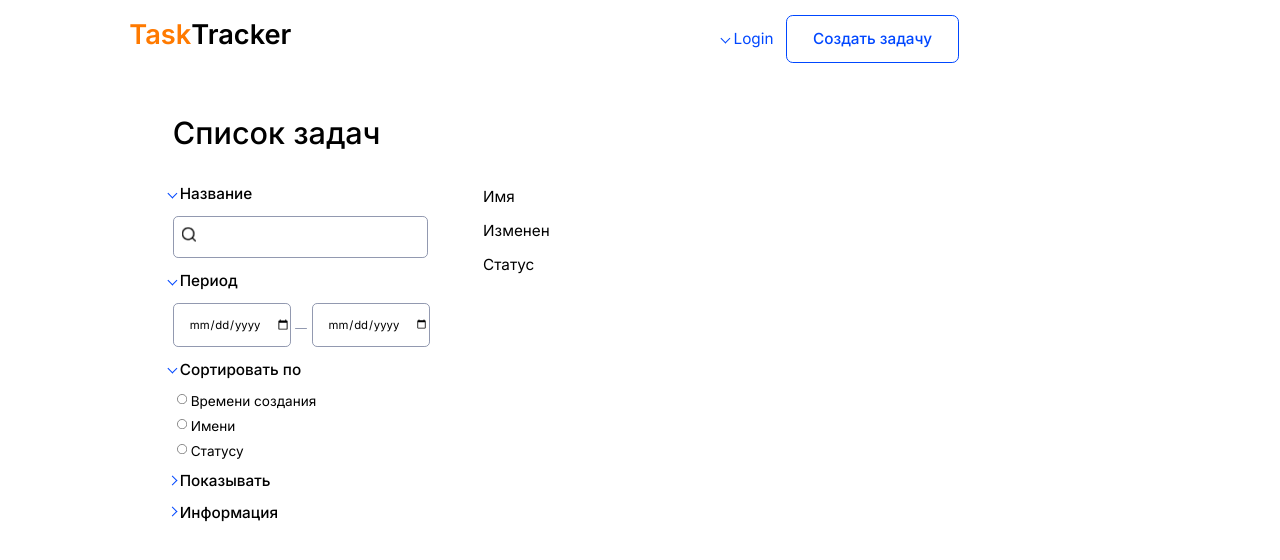
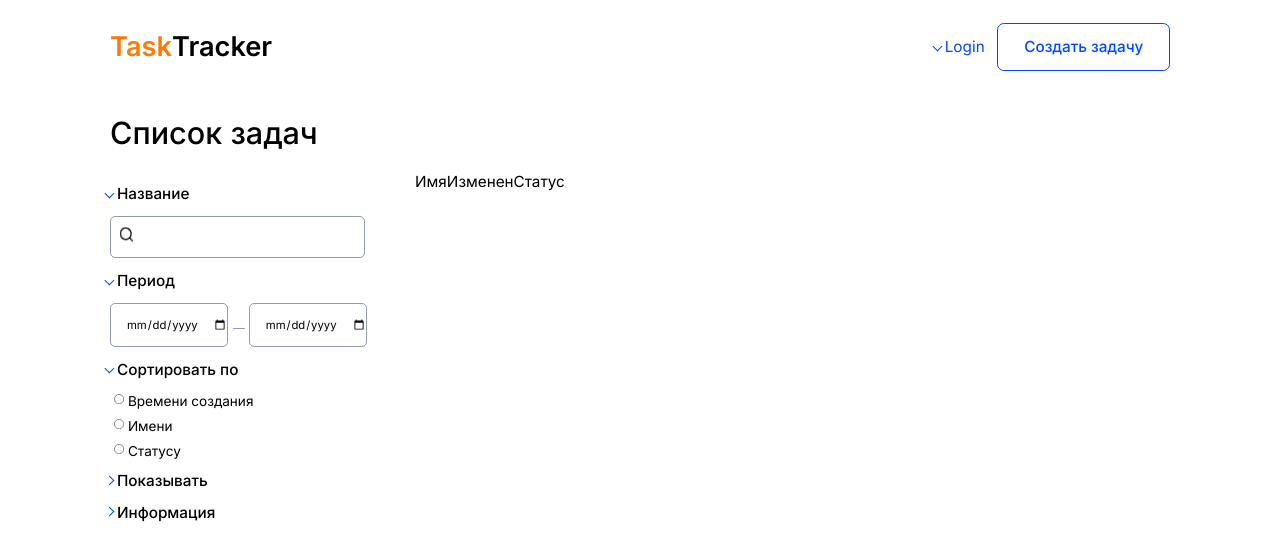
Before and after one commit to KLdevelop/task_tracker_cpt, a React (Create React App) app in the folder task_tracker/: page / in a window 1280 px wide. Shown: the top 560 px of the page. Built offline with nearby package versions, Linux system fonts and the light colour scheme.

Commit message:
changed alignment

```diff
--- a/task_tracker/src/pages/todo_list/todo_list.jsx
+++ b/task_tracker/src/pages/todo_list/todo_list.jsx
@@ -6,7 +6,9 @@ class TodoListPage extends Component {
         return(
             <div className="todoPage">
                 <header>
+                    <div className="headCont">
                         <h1>Task<span>Tracker</span></h1>
+                        <div>
                             <h2>
                                 <>
                                     <div className="sArrow"/>
@@ -14,6 +16,8 @@ class TodoListPage extends Component {
                                 </>
                             </h2>
                             <button className="bttn">Создать задачу</button>
+                        </div>
+                    </div>
                 </header>
                 <h1 className="todoH">Список задач</h1>
                 <div className="mainCont">
--- a/task_tracker/src/pages/todo_list/todo_list.scss
+++ b/task_tracker/src/pages/todo_list/todo_list.scss
@@ -34,9 +34,14 @@ button {
         display: inline-block;
     }
     header {
-        text-align: center;
+        .headCont{
+            display: flex;
+            justify-content: space-between;
+            align-items: center;
+            margin-left: auto;
+            margin-right: auto;
             height: 110px;
-        width: 100vw;
+            width: 1247px;
             *{
                 display: inline-block;
             }
@@ -49,7 +54,6 @@ button {
                 }
             }
             h2 {
-            margin-left: 40%;
                 margin-right: 15px;
                 font-weight: normal;
                 font-size: 18px;
@@ -69,26 +73,31 @@ button {
                 font-weight: 500;
                 font-size: 18px;
             }
-
+        }
     }
     .todoH {
         font-weight: 500;
         font-size: 36px;
-        margin-left: 13.5%;
+        width: 1247px;
+        margin-left: auto;
+        margin-right: auto;
     }
     .mainCont{
         margin-bottom: 100px;
-        margin-left: 13.5%;
+        width: 1247px;
+        height: 618px;
         h2 {
             font-weight: 500;
             font-size: 18px;
         }
         display: flex;
         flex-direction: row;
+        justify-content: center;
+        margin-left: auto;
+        margin-right: auto;
         .leftFilt {
             height: 904px;
             width: 350px;
-            //width: 500px;
             border-color: #F0F0F0;
             border-right: 1px;
             .titleFilt {
@@ -178,8 +187,11 @@ button {
             width: 904px;
             height: 618px;
             margin-left: 15px;
+            display: table;
+            grid-template-columns: 1fr 1fr 1fr 1fr;
             div {
                 h3 {
+                    display: table-cell;
                     font-weight: normal;
                     font-size: 18px;
                 }
```
Lines whose indentation alone changed are shown as unchanged.
